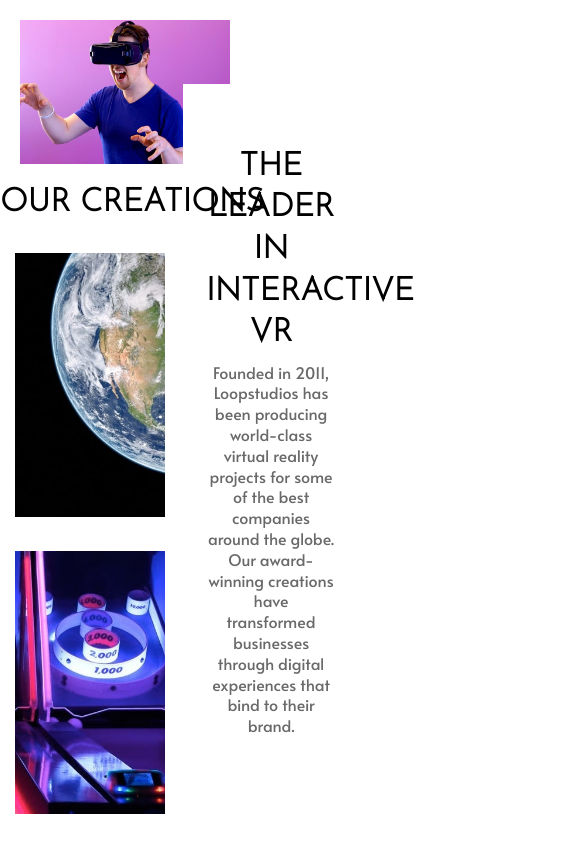
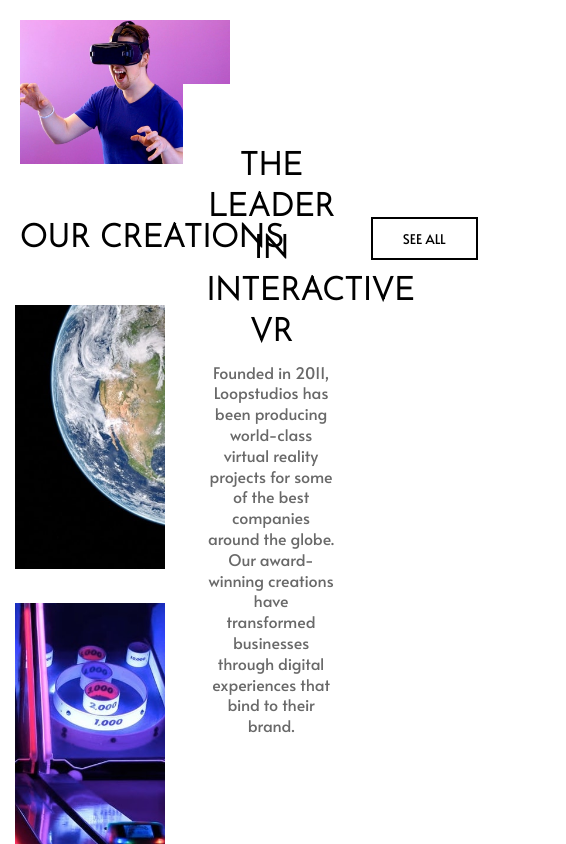
Before and after one commit to JJpepe12/Workshop3_LandingReact, a React (Create React App) app: page / in a window 390 px wide. Shown: the top 844 px of the page, 566 px wide, since content can reach past the window. Built offline with nearby package versions, Linux system fonts and the light colour scheme.

Commit message:
botones con responsive

```diff
--- a/src/Components/Main/MainHeader.js
+++ b/src/Components/Main/MainHeader.js
@@ -1,5 +1,4 @@
 import React from "react";
-import styled from "styled-components";
 import { CardsContainer } from "./Data";
 import { Container } from "./StylesMainHeader";
 
--- a/src/Components/Main/StylesMainHeader.js
+++ b/src/Components/Main/StylesMainHeader.js
@@ -4,9 +4,30 @@
     justify-content: space-between;
     display: flex;
     flex-direction: column;
+    font-family: 'Josefin Sans', sans-serif;
 
     .cards_button{
-        flex-direction: inline;
+        display: flex;
+        align-items: center;
+        padding: 30px 0;
+        flex-direction: row;
+        justify-content: space-between;
+        margin-left: 5%;
+        margin-right: -45%;
+
+        button{
+        border: 2px solid #000;
+        padding: 10px 30px;
+        color: #000;
+        cursor: pointer;
+        font-family: 'Alata', sans-serif;
+        }
+
+        button:hover {
+        background-color: #000;
+        color: #fff;
+        }
+
     }
 
     .stylesMain{
@@ -35,5 +56,12 @@
         margin-top: 5px;
         padding: 3%;
     }
+
+    .cards_button{
+        padding: 5px 0;
+        margin-left: -3%;
+        margin-right: 3%;
+        margin-top: -15%;
+        }
     }
 `;
```
